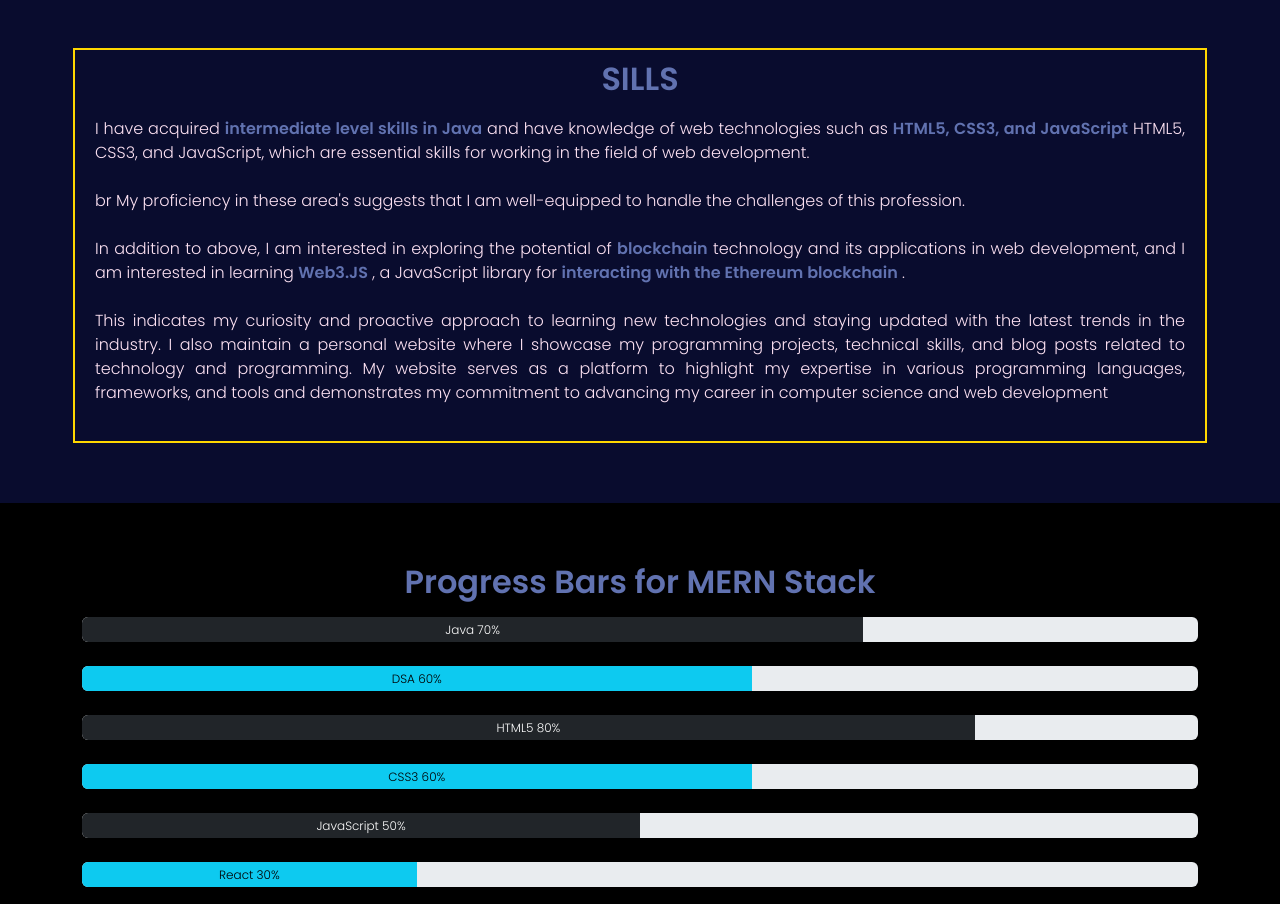
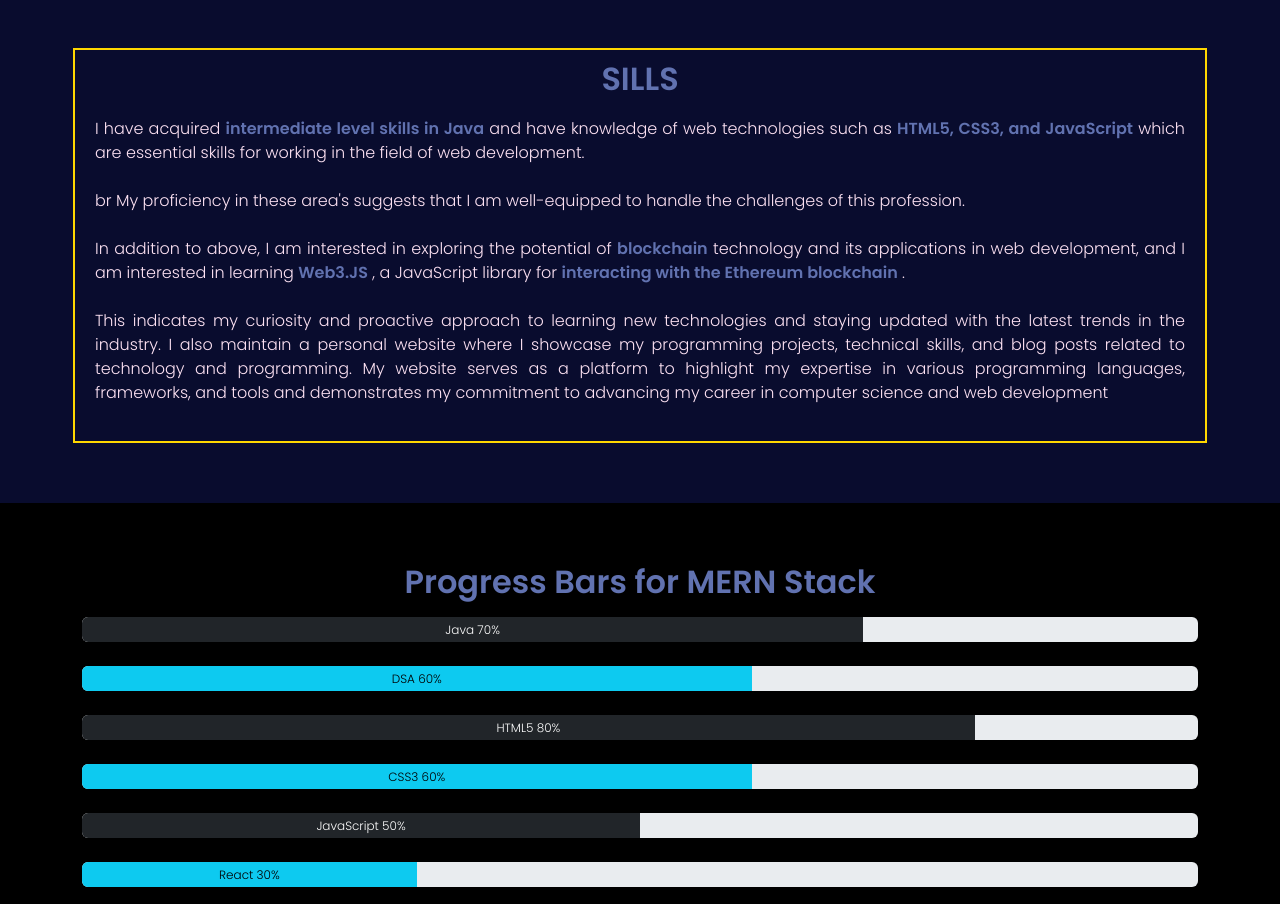
Before and after one commit to SangamGSajjan/portfolio, a plain HTML site: page index.html in a window 1280 px wide. Shown: the part 1160-2064 px from the top of the page. Drawn offline with nearby package versions, Linux system fonts and the light colour scheme.

Commit message:
Update index.html

```diff
--- a/index.html
+++ b/index.html
@@ -125,8 +125,7 @@
                     and have knowledge
                     of web technologies such as
                     <span class="imp">HTML5, CSS3, and JavaScript</span>
-                    HTML5, CSS3, and JavaScript, which are
-                    essential skills for working in the field of web development.
+                    which are essential skills for working in the field of web development.
                     <br>
                     <br>
                     br My
```
